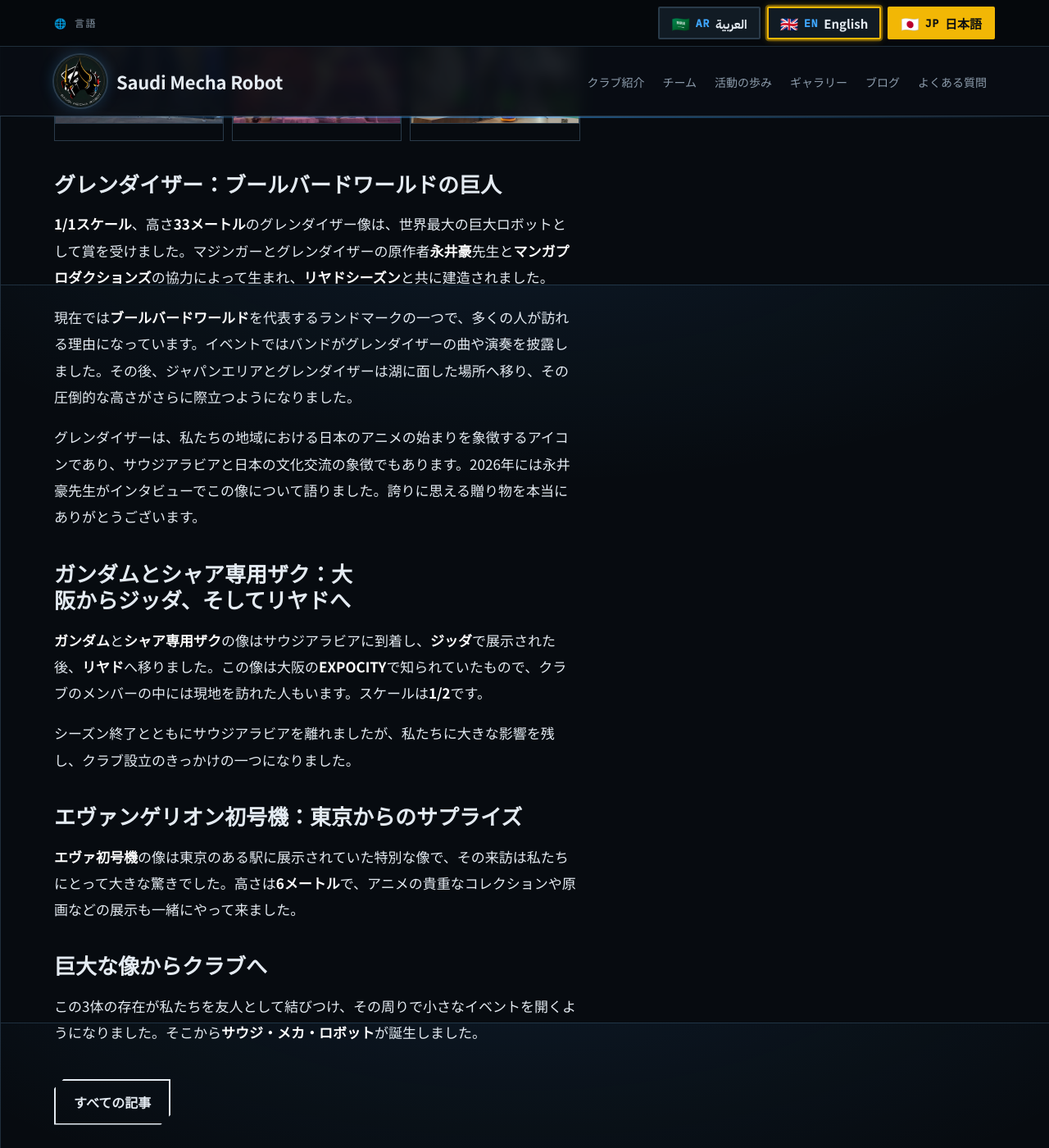
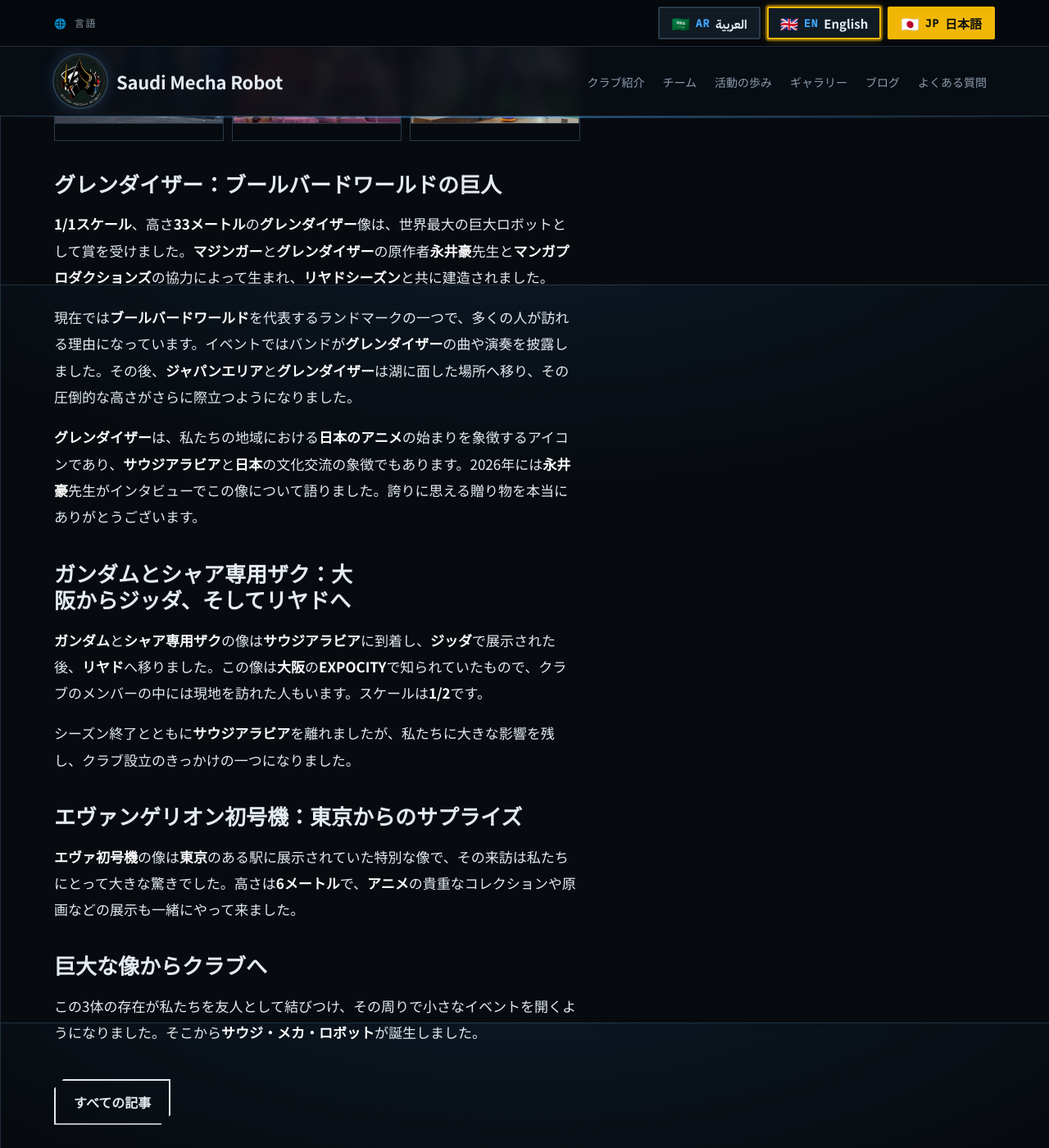
Before and after one commit to SaudiMechaRobot/SaudiMechaRobot.github.io, a Jekyll site: the page built from _posts/ja/2026-10-18-mecha-giants-in-saudi.md, in a window 1280 px wide and 1400 px high, scrolled down 1453 px. Shown: the whole window at 82% size. Built offline with Jekyll 4.4.1, drawn with Linux system fonts in a browser that asks for light colours; some web fonts are replaced; some of the changed text lies outside the part shown.

Commit message:
Add files via upload

```diff
--- a/_posts/ja/2026-10-18-mecha-giants-in-saudi.md
+++ b/_posts/ja/2026-10-18-mecha-giants-in-saudi.md
@@ -6,7 +6,7 @@
 cover: /assets/images/blog/mecha-giants-cover.webp
 image: /assets/images/blog/mecha-giants-cover.jpg
 ---
-2022年と2023年は、世界で最も有名なメカたち、**グレンダイザー**、**ガンダム**、**ザク**、**エヴァンゲリオン**がサウジアラビアを訪れた特別な2年間でした。この3体が私たちを友人として結びつけ、クラブのアイデアが生まれました。
+2022年と2023年は、世界で最も有名な**メカ**たち、**グレンダイザー**、**ガンダム**、**ザク**、**エヴァンゲリオン**が**サウジアラビア**を訪れた特別な2年間でした。この3体が私たちを友人として結びつけ、クラブのアイデアが生まれました。
 
 <div class="post-gallery">
   <a href="/assets/images/blog/grendizer-riyadh.webp" target="_blank" rel="noopener"><img src="/assets/images/blog/grendizer-riyadh.webp" alt="リヤド・ブールバードワールドの巨大グレンダイザー像" loading="lazy"></a>
@@ -16,21 +16,21 @@
 
 ## グレンダイザー：ブールバードワールドの巨人
 
-**1/1スケール**、高さ**33メートル**のグレンダイザー像は、世界最大の巨大ロボットとして賞を受けました。マジンガーとグレンダイザーの原作者**永井豪**先生と**マンガプロダクションズ**の協力によって生まれ、**リヤドシーズン**と共に建造されました。
+**1/1スケール**、高さ**33メートル**の**グレンダイザー**像は、世界最大の巨大ロボットとして賞を受けました。**マジンガー**と**グレンダイザー**の原作者**永井豪**先生と**マンガプロダクションズ**の協力によって生まれ、**リヤドシーズン**と共に建造されました。
 
-現在では**ブールバードワールド**を代表するランドマークの一つで、多くの人が訪れる理由になっています。イベントではバンドがグレンダイザーの曲や演奏を披露しました。その後、ジャパンエリアとグレンダイザーは湖に面した場所へ移り、その圧倒的な高さがさらに際立つようになりました。
+現在では**ブールバードワールド**を代表するランドマークの一つで、多くの人が訪れる理由になっています。イベントではバンドが**グレンダイザー**の曲や演奏を披露しました。その後、**ジャパンエリア**と**グレンダイザー**は湖に面した場所へ移り、その圧倒的な高さがさらに際立つようになりました。
 
-グレンダイザーは、私たちの地域における日本のアニメの始まりを象徴するアイコンであり、サウジアラビアと日本の文化交流の象徴でもあります。2026年には永井豪先生がインタビューでこの像について語りました。誇りに思える贈り物を本当にありがとうございます。
+**グレンダイザー**は、私たちの地域における**日本のアニメ**の始まりを象徴するアイコンであり、**サウジアラビア**と**日本**の文化交流の象徴でもあります。2026年には**永井豪**先生がインタビューでこの像について語りました。誇りに思える贈り物を本当にありがとうございます。
 
 ## ガンダムとシャア専用ザク：大阪からジッダ、そしてリヤドへ
 
-**ガンダム**と**シャア専用ザク**の像はサウジアラビアに到着し、**ジッダ**で展示された後、**リヤド**へ移りました。この像は大阪の**EXPOCITY**で知られていたもので、クラブのメンバーの中には現地を訪れた人もいます。スケールは**1/2**です。
+**ガンダム**と**シャア専用ザク**の像は**サウジアラビア**に到着し、**ジッダ**で展示された後、**リヤド**へ移りました。この像は**大阪**の**EXPOCITY**で知られていたもので、クラブのメンバーの中には現地を訪れた人もいます。スケールは**1/2**です。
 
-シーズン終了とともにサウジアラビアを離れましたが、私たちに大きな影響を残し、クラブ設立のきっかけの一つになりました。
+シーズン終了とともに**サウジアラビア**を離れましたが、私たちに大きな影響を残し、クラブ設立のきっかけの一つになりました。
 
 ## エヴァンゲリオン初号機：東京からのサプライズ
 
-**エヴァ初号機**の像は東京のある駅に展示されていた特別な像で、その来訪は私たちにとって大きな驚きでした。高さは**6メートル**で、アニメの貴重なコレクションや原画などの展示も一緒にやって来ました。
+**エヴァ初号機**の像は**東京**のある駅に展示されていた特別な像で、その来訪は私たちにとって大きな驚きでした。高さは**6メートル**で、**アニメ**の貴重なコレクションや原画などの展示も一緒にやって来ました。
 
 ## 巨大な像からクラブへ
 
```
